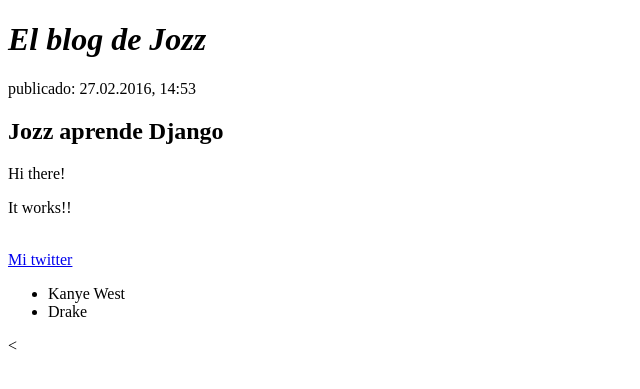
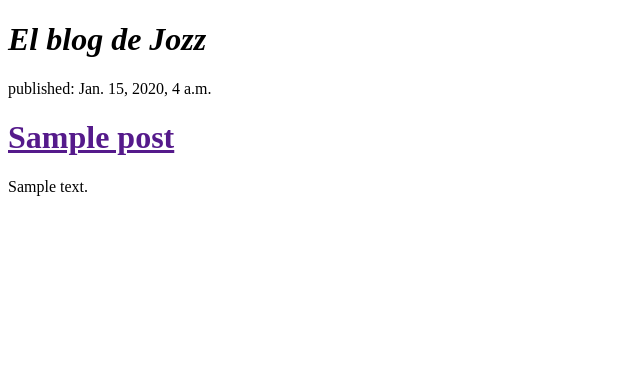
Before and after one commit to jozzgs/my-first-blog, a Django app: template blog/templates/blog/post_list.html in a window 1280 px wide. Shown: the top 389 px of the page, without its empty margins (0-640 px from the left). Run offline with Django 3.2, Linux system fonts and the light colour scheme; the template is opened without the code that fills it: values that come from a table or form of the project are taken from there, others are empty; tables that the repository leaves empty hold one stand-in row (values such as "Sample post").

Commit message:
Modified templates to display posts from database.

```diff
--- a/blog/templates/blog/post_list.html
+++ b/blog/templates/blog/post_list.html
@@ -9,19 +9,13 @@
 		<h1><em><strong>El blog de Jozz</strong></em></h1>
 	</div>
 
-	<div>
-		<p>publicado: 27.02.2016, 14:53</p>
-		<h2>Jozz aprende Django</h2>
-		<p>Hi there!</p>
-		<p>It works!!</p>
-	</div>
+	{% for post in posts %}
+     	<div>
+            <p>published: {{ post.published_date }}</p>
+            <h1><a href="">{{ post.title }}</a></h1>
+            <p>{{ post.text|linebreaks }}</p>
+        </div>
+    {% endfor %}
 
-
-<br />
-
-<a href="http://twitter.com/jozzgs">Mi twitter</a>
-<ul><li>Kanye West</li><li>Drake</li></ul>
-<div></div>
-<
 </body>
 </html>
--- a/blog/views.py
+++ b/blog/views.py
@@ -1,5 +1,8 @@
 from django.shortcuts import render
+from django.utils import timezone
+from .models import Post
 
 # Create your views here.
 def post_list(request):
-	return render(request, 'blog/post_list.html', {})
+	posts = Post.objects.filter(published_date__lte=timezone.now()).order_by('published_date')
+	return render(request, 'blog/post_list.html', {'posts' : posts})
```
